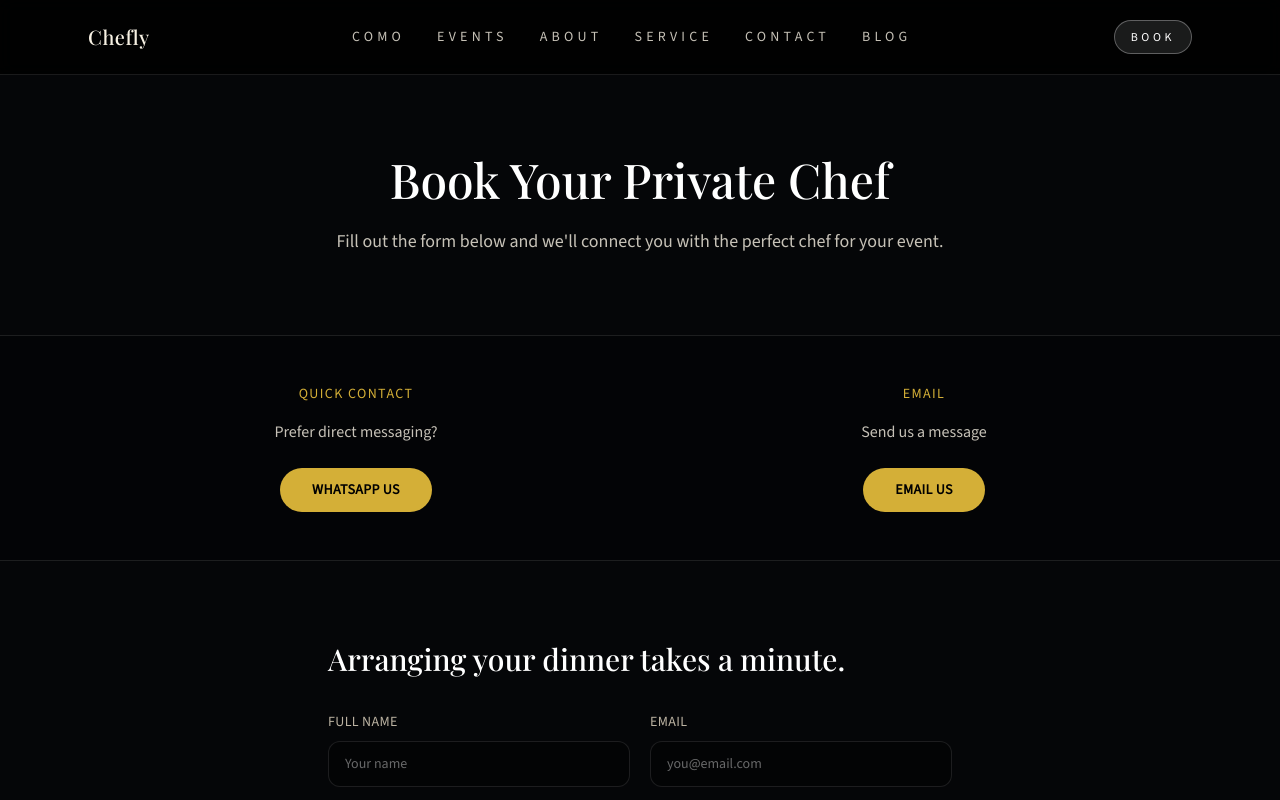
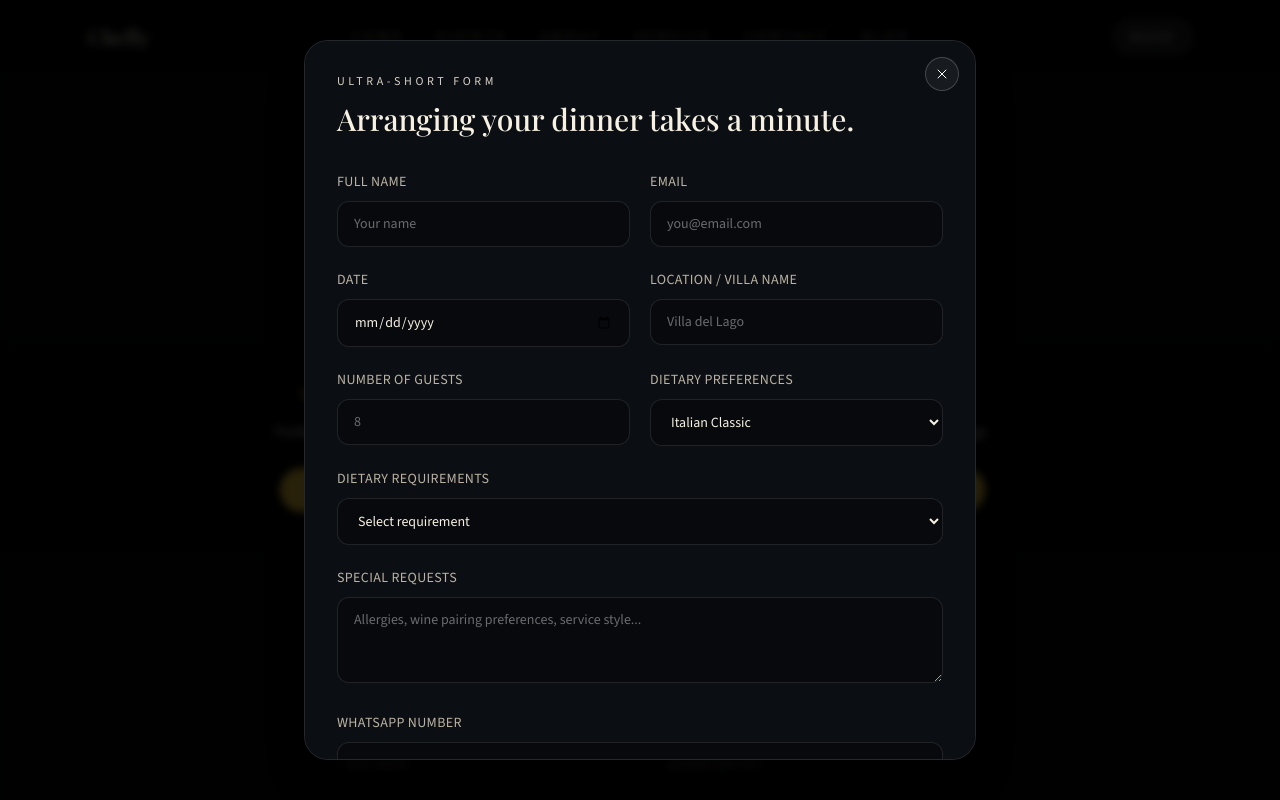
Before and after one commit to Quantumminded/Chefly, a SvelteKit app: page /contact in a window 1280 px wide. Both pictures are taken after a click on the button "BOOK". Shown: the top 800 px of the page. Built offline with nearby package versions, Linux system fonts and the light colour scheme.

Commit message:
add form to contact page

```diff
--- a/src/routes/contact/+page.svelte
+++ b/src/routes/contact/+page.svelte
@@ -1,53 +1,57 @@
 <script lang="ts">
   import { navLinksSecondary, dietaryOptions } from '$lib/content';
 
-  let submitMessage = '';
-  let isSubmitting = false;
-
   let navOpen = false;
   let formOpen = false;
+  let submitting = false;
+  let submitMessage = '';
 
-  function openForm() {
+  const openForm = () => {
     formOpen = true;
-  }
+    navOpen = false;
+  };
 
-  function closeForm() {
+  const closeForm = () => {
     formOpen = false;
-  }
+    submitMessage = '';
+  };
 
-  async function handleSubmit(e: SubmitEvent) {
-    e.preventDefault();
-    if (isSubmitting) return;
+  const handleSubmit = async (event: SubmitEvent) => {
+    event.preventDefault();
+    submitting = true;
+    submitMessage = '';
 
-    isSubmitting = true;
+    const form = event.target as HTMLFormElement;
+    const formData = new FormData(form);
 
-    const form = e.target as HTMLFormElement;
-    const payload = new FormData(form);
+    const payload: Record<string, FormDataEntryValue> = {};
+    for (const [key, value] of formData.entries()) {
+      payload[key] = value;
+    }
 
-    const message = [
-      `Nome: ${payload.get('fullName') || '-'}`,
-      `Email: ${payload.get('email') || '-'}`,
-      `Data: ${payload.get('date') || '-'}`,
-      `Location: ${payload.get('location') || '-'}`,
-      `Ospiti: ${payload.get('guests') || '-'}`,
-      `Preferenze: ${payload.get('preference') || '-'}`,
-      `Esigenze Dietetiche: ${payload.get('requirements') || '-'}`,
-      `Note Speciali: ${payload.get('notes') || '-'}`,
-      `WhatsApp Cliente: ${payload.get('whatsapp') || '-'}`
-    ].join('%0A');
+    const lines = [
+      'Richiesta nuova cena 👨‍🍳',
+      `Nome: ${payload.fullName || '-'}`,
+      `Email: ${payload.email || '-'}`,
+      `Data: ${payload.date || '-'}`,
+      `Villa: ${payload.location || '-'}`,
+      `Ospiti: ${payload.guests || '-'}`,
+      `Preferenze: ${payload.preference || '-'}`,
+      `Requisiti: ${payload.requirements || '-'}`,
+      `WhatsApp Cliente: ${payload.whatsapp || '-'}`,
+      `Note: ${payload.notes || '-'}`,
+      `Form inviato alle ${new Date().toLocaleString()}`
+    ];
 
     const whatsappNumber = '4917621567199';
-
+    const message = encodeURIComponent(lines.join('\n'));
     window.open(`https://wa.me/${whatsappNumber}?text=${message}`, '_blank');
 
+    submitting = false;
     submitMessage = 'Grazie! Si apre WhatsApp per completare la richiesta.';
+    form.reset();
+  };
 
-    form.reset();
-    setTimeout(() => {
-      submitMessage = '';
-      isSubmitting = false;
-    }, 3000);
-  }
 </script>
 
 <svelte:head>
@@ -284,10 +288,10 @@
         </div>
         <button
           type="submit"
-          disabled={isSubmitting}
+          disabled={submitting}
           class="mt-4 w-full rounded-full bg-[#d4af37] px-8 py-4 text-sm font-semibold uppercase tracking-wide text-black transition hover:bg-[#c39242] disabled:opacity-50 disabled:cursor-not-allowed focus-visible:outline focus-visible:outline-2 focus-visible:outline-offset-2 focus-visible:outline-[#d4af37]"
         >
-          {#if isSubmitting}
+          {#if submitting}
             Sending...
           {:else}
             Send via WhatsApp
@@ -311,4 +315,150 @@
       <a href="/terms" class="hover:text-white">Terms</a>
     </div>
   </footer>
+
+  {#if formOpen}
+  <div class="fixed inset-0 z-50 flex items-center justify-center px-4 py-10">
+    <button
+      type="button"
+      class="absolute inset-0 bg-black/80 backdrop-blur-sm"
+      aria-label="Close form"
+      on:click={closeForm}
+    ></button>
+    <div
+      class="relative z-10 w-full max-w-2xl overflow-y-auto rounded-3xl border border-white/10 bg-[#0b0e13] p-8 shadow-2xl"
+      style="max-height: 90vh;"
+    >
+      <button
+        class="absolute right-4 top-4 rounded-full border border-white/20 bg-white/5 p-2 text-white hover:bg-white/10"
+        type="button"
+        aria-label="Close form"
+        on:click={closeForm}
+      >
+        <svg class="h-4 w-4" viewBox="0 0 24 24" stroke="currentColor" fill="none" stroke-width="1.5">
+          <path d="M6 6l12 12M18 6l-12 12" stroke-linecap="round" stroke-linejoin="round" />
+        </svg>
+      </button>
+      <p class="text-xs uppercase tracking-[0.3em] text-[#d9d2c6]">Ultra-short form</p>
+      <h3 class="mt-3 font-serif text-3xl">Arranging your dinner takes a minute.</h3>
+      <form class="mt-8 space-y-5" on:submit={handleSubmit}>
+        <div class="grid gap-5 md:grid-cols-2">
+          <div>
+            <label for="request-name" class="text-sm uppercase tracking-wide text-[#bcb3a2]">Full Name</label>
+            <input
+              type="text"
+              id="request-name"
+              placeholder="Your name"
+              class="mt-2 w-full rounded-xl border border-white/10 bg-black/30 px-4 py-3 text-sm placeholder:text-white/40 focus:border-[#b6893f] focus:outline-none"
+              name="fullName"
+            />
+          </div>
+          <div>
+            <label for="request-email" class="text-sm uppercase tracking-wide text-[#bcb3a2]">Email</label>
+            <input
+              type="email"
+              id="request-email"
+              placeholder="you@email.com"
+              class="mt-2 w-full rounded-xl border border-white/10 bg-black/30 px-4 py-3 text-sm placeholder:text-white/40 focus:border-[#b6893f] focus:outline-none"
+              name="email"
+            />
+          </div>
+        </div>
+        <div class="grid gap-5 md:grid-cols-2">
+          <div>
+            <label for="request-date" class="text-sm uppercase tracking-wide text-[#bcb3a2]">Date</label>
+            <input
+              type="date"
+              id="request-date"
+              class="mt-2 w-full rounded-xl border border-white/10 bg-black/30 px-4 py-3 text-sm focus:border-[#b6893f] focus:outline-none"
+              name="date"
+            />
+          </div>
+          <div>
+            <label for="request-location" class="text-sm uppercase tracking-wide text-[#bcb3a2]"
+              >Location / Villa Name</label
+            >
+            <input
+              type="text"
+              placeholder="Villa del Lago"
+              id="request-location"
+              class="mt-2 w-full rounded-xl border border-white/10 bg-black/30 px-4 py-3 text-sm placeholder:text-white/40 focus:border-[#b6893f] focus:outline-none"
+              name="location"
+            />
+          </div>
+        </div>
+        <div class="grid gap-5 md:grid-cols-2">
+          <div>
+            <label for="request-guests" class="text-sm uppercase tracking-wide text-[#bcb3a2]">Number of Guests</label>
+            <input
+              type="number"
+              min="2"
+              placeholder="8"
+              id="request-guests"
+              class="mt-2 w-full rounded-xl border border-white/10 bg-black/30 px-4 py-3 text-sm placeholder:text-white/40 focus:border-[#b6893f] focus:outline-none"
+              name="guests"
+            />
+          </div>
+          <div>
+            <label for="request-diet" class="text-sm uppercase tracking-wide text-[#bcb3a2]">Dietary Preferences</label>
+            <select
+              id="request-diet"
+              class="mt-2 w-full rounded-xl border border-white/10 bg-black/30 px-4 py-3 text-sm focus:border-[#b6893f] focus:outline-none"
+              name="preference"
+            >
+              <option>Italian Classic</option>
+              <option>Seafood</option>
+              <option>Vegan</option>
+              <option>Vegetarian</option>
+              <option>Chef Choice</option>
+            </select>
+          </div>
+        </div>
+        <div>
+          <label for="request-requirements" class="text-sm uppercase tracking-wide text-[#bcb3a2]"
+            >Dietary Requirements</label
+          >
+          <select
+            id="request-requirements"
+            class="mt-2 w-full rounded-xl border border-white/10 bg-black/30 px-4 py-3 text-sm focus:border-[#b6893f] focus:outline-none"
+            name="requirements"
+          >
+            <option value="">Select requirement</option>
+            {#each dietaryOptions as option}
+              <option value={option.value}>{option.label}</option>
+            {/each}
+          </select>
+        </div>
+        <div>
+          <label for="request-notes" class="text-sm uppercase tracking-wide text-[#bcb3a2]">Special Requests</label>
+          <textarea
+            id="request-notes"
+            rows="3"
+            placeholder="Allergies, wine pairing preferences, service style..."
+            class="mt-2 w-full rounded-xl border border-white/10 bg-black/30 px-4 py-3 text-sm placeholder:text-white/40 focus:border-[#b6893f] focus:outline-none"
+            name="notes"
+          ></textarea>
+        </div>
+        <div>
+          <label for="request-whatsapp" class="text-sm uppercase tracking-wide text-[#bcb3a2]">WhatsApp Number</label>
+          <input
+            type="tel"
+            placeholder="+1 415 555 2211"
+            id="request-whatsapp"
+            class="mt-2 w-full rounded-xl border border-white/10 bg-black/30 px-4 py-3 text-sm placeholder:text-white/40 focus:border-[#b6893f] focus:outline-none"
+            name="whatsapp"
+          />
+        </div>
+        <button
+          class="mt-4 w-full rounded-full bg-[#b6893f] px-8 py-4 text-sm font-semibold uppercase tracking-wide text-black transition hover:bg-[#c39242] focus-visible:outline focus-visible:outline-2 focus-visible:outline-offset-2 focus-visible:outline-[#f7f1e3]"
+          disabled={submitting}
+        >
+          {submitting ? 'Sending...' : 'Confirm Request'}
+        </button>
+        {#if submitMessage}
+          <p class="text-center text-sm text-[#69dba1]" aria-live="polite">{submitMessage}</p>
+        {/if}
+      </form>
+    </div>
+  </div>
+{/if}
 </main>
```
